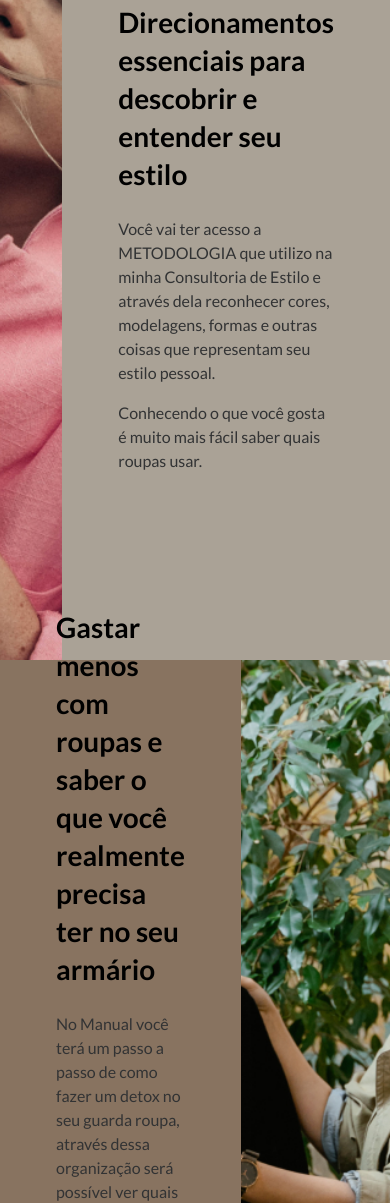
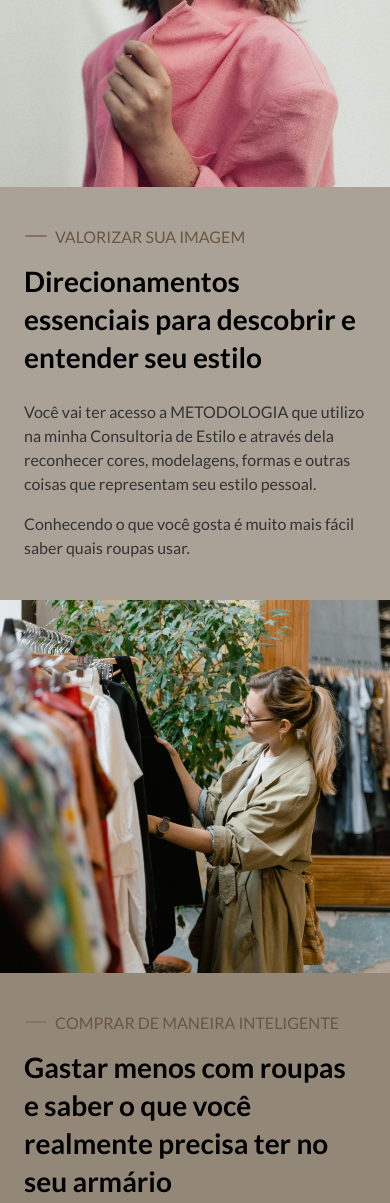
Before and after one commit to rodrigoanastacio/DA_manual-guarda-roupa-versatil, an Astro site: page / in a window 390 px wide. Shown: the part 2793-3996 px from the top of the page. Built offline with nearby package versions, Linux system fonts and the light colour scheme; Astro itself is replaced by a stand-in of ours.

Commit message:
Cria componente tag e ajusta mobile

```diff
--- a/src/pages/index.astro
+++ b/src/pages/index.astro
@@ -54,6 +54,27 @@ import Benefit from "../components/Benefit.astro";
     bgClass="c-benefit--bg-primary"
   >
     <div class="c-benefit__text-content">
+      <div class="c-tag">
+        <div class="c-tag__icon">
+          <svg
+            width="23"
+            height="3"
+            viewBox="0 0 23 3"
+            fill="none"
+            xmlns="http://www.w3.org/2000/svg"
+          >
+            <rect
+              x="0.987183"
+              y="0.00488281"
+              width="22"
+              height="2"
+              rx="1"
+              fill="#887360"></rect>
+          </svg>
+        </div>
+        <div class="c-tag__text">Valorizar sua imagem</div>
+      </div>
+
       <h2 class="c-title">
         Direcionamentos essenciais para descobrir e entender seu estilo
       </h2>
@@ -77,6 +98,27 @@ import Benefit from "../components/Benefit.astro";
     reverseImage
   >
     <div class="c-benefit__text-content">
+      <div class="c-tag">
+        <div class="c-tag__icon">
+          <svg
+            width="23"
+            height="3"
+            viewBox="0 0 23 3"
+            fill="none"
+            xmlns="http://www.w3.org/2000/svg"
+          >
+            <rect
+              x="0.987183"
+              y="0.00488281"
+              width="22"
+              height="2"
+              rx="1"
+              fill="#887360"></rect>
+          </svg>
+        </div>
+        <div class="c-tag__text">Comprar de maneira inteligente</div>
+      </div>
+
       <h2 class="c-title">
         Gastar menos com roupas e saber o que você realmente precisa ter no seu
         armário
@@ -102,6 +144,26 @@ import Benefit from "../components/Benefit.astro";
     bgClass="c-benefit--bg-primary"
   >
     <div class="c-benefit__text-content">
+      <div class="c-tag">
+        <div class="c-tag__icon">
+          <svg
+            width="23"
+            height="3"
+            viewBox="0 0 23 3"
+            fill="none"
+            xmlns="http://www.w3.org/2000/svg"
+          >
+            <rect
+              x="0.987183"
+              y="0.00488281"
+              width="22"
+              height="2"
+              rx="1"
+              fill="#887360"></rect>
+          </svg>
+        </div>
+        <div class="c-tag__text">Referências para montar seus looks</div>
+      </div>
       <h2 class="c-title">
         Exemplos práticos para criar diversas combinações, com referências de
         imagens e looks montados
--- a/src/styles/base/_reset.scss
+++ b/src/styles/base/_reset.scss
@@ -10,7 +10,9 @@
 }
 
 :root {
+  --green-600: #6a5643;
   --green-500: #887360;
+  --green-200: #938777;
   --green-100: #aaa296;
 
   --gray-800: #0d1525;
--- a/src/styles/components/_c-benefit.scss
+++ b/src/styles/components/_c-benefit.scss
@@ -1,12 +1,20 @@
 .c-benefit {
   width: 100%;
-  height: 100vh;
+  height: auto;
 
   display: flex;
+  flex-direction: column;
   align-items: center;
 
+  @include media-up(md) {
+    height: 100vh;
+    flex-direction: row;
+  }
+
   &--reverse {
-    flex-direction: row-reverse;
+    @include media-up(md) {
+      flex-direction: row-reverse;
+    }
   }
 
   &--bg-primary {
@@ -18,7 +26,7 @@
   }
 
   &--bg-secondary {
-    background-color: var(--green-500);
+    background-color: var(--green-200);
 
     & .c-text {
       color: var(--gray-700);
@@ -41,8 +49,12 @@
 
   &__text-content {
     width: 100%;
-    padding: 0 rem(56px);
+    padding: rem(40px) rem(24px);
     flex: 50%;
+
+    @include media-up(md) {
+      padding: 0 rem(56px);
+    }
   }
 
   & .c-title {
--- /dev/null
+++ b/src/styles/components/_c-tag.scss
@@ -0,0 +1,16 @@
+.c-tag {
+  color: var(--green-600);
+  text-transform: uppercase;
+  margin-bottom: rem(16px);
+
+  display: flex;
+
+  &__icon {
+    display: flex;
+    align-items: center;
+  }
+
+  &__text {
+    margin-left: rem(8px);
+  }
+}
--- a/src/styles/main.scss
+++ b/src/styles/main.scss
@@ -12,6 +12,7 @@
 @import "./components/c-image";
 @import "./components/c-benefit-bar";
 @import "./components/c-benefit";
+@import "./components/c-tag";
 
 @import "./layouts/l-header";
 @import "./layouts/l-section";
```
